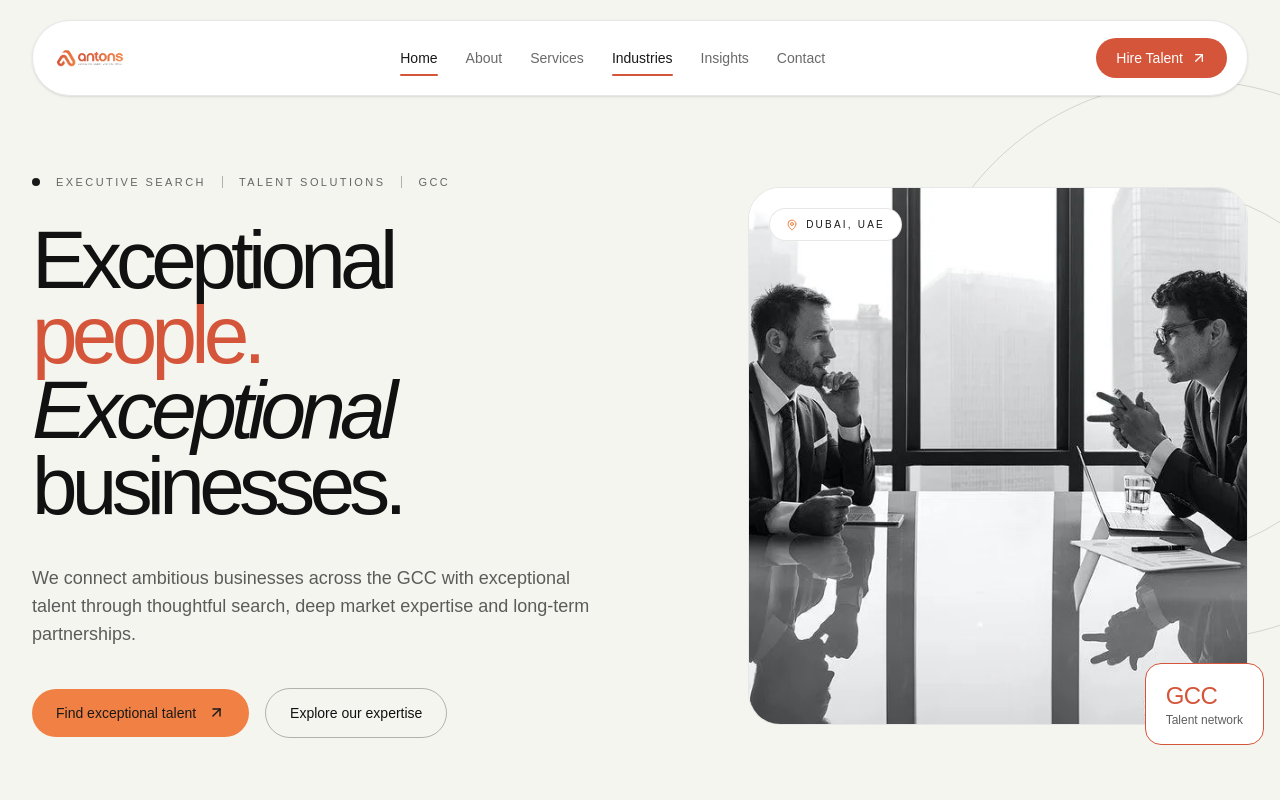
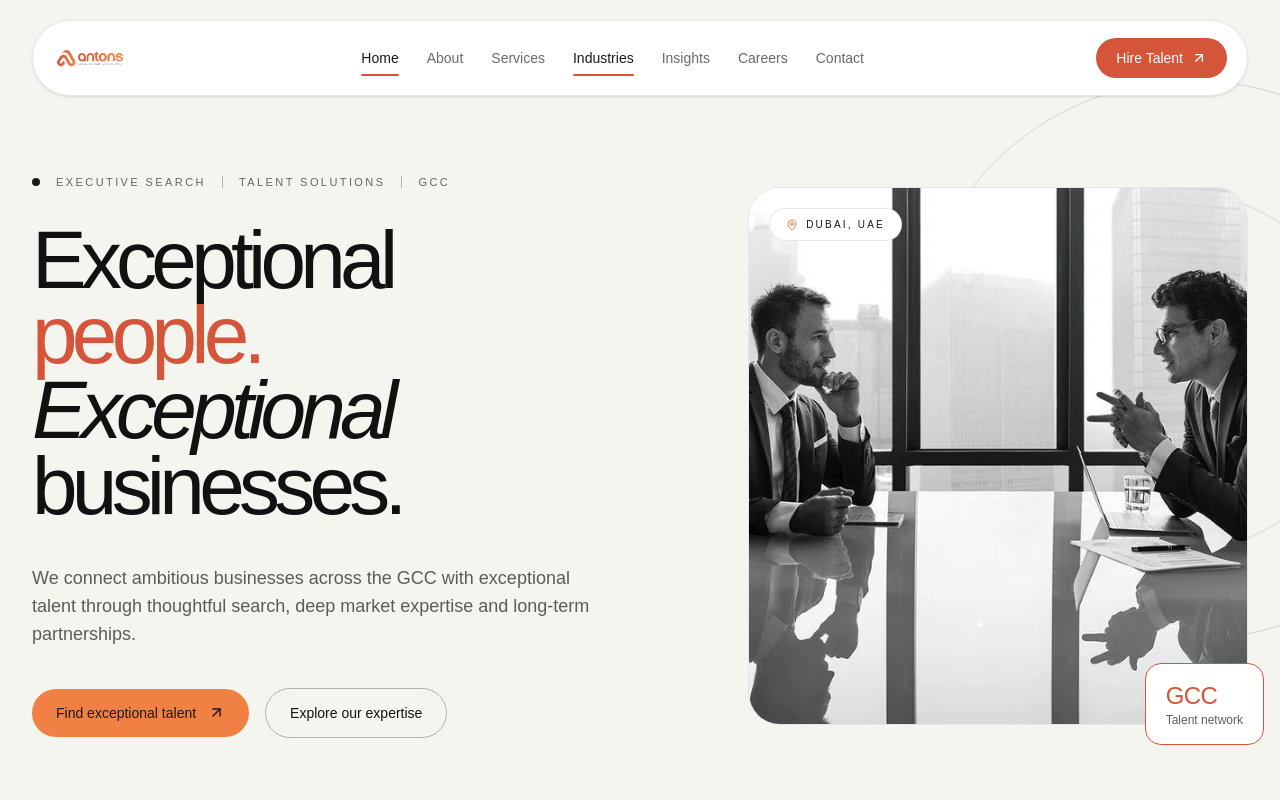
Before and after one commit to sideque/antons-home, a Next.js app: page / in a window 1280 px wide. Shown: the top 800 px of the page. Built offline with nearby package versions, Linux system fonts and the light colour scheme.

Commit message:
CareerPage

```diff
--- a/app/careers/Careers.jsx
+++ b/app/careers/Careers.jsx
@@ -244,7 +244,7 @@ export const Careers = () => {
               </p>
 
               <a
-                href="/careers/jobsearch"
+                href="/" //careers/jobsearch
                 rel="noreferrer"
                 className="group mt-9 inline-flex items-center gap-3 rounded-full border border-[#191919] bg-white px-7 py-4 text-sm font-medium text-[#191919] transition hover:scale-[1.02] hover:border-[#D45539] hover:text-[#D45539]"
               >
--- a/app/components/Navbar.tsx
+++ b/app/components/Navbar.tsx
@@ -13,6 +13,7 @@ const links = [
   { label: "Services", href: "/services" },
   { label: "Industries", href: "/#industries" },
   { label: "Insights", href: "/blogs" },
+  { label: "Careers", href: "/careers" },
   { label: "Contact", href: "/contact" },
 ];
 
```
